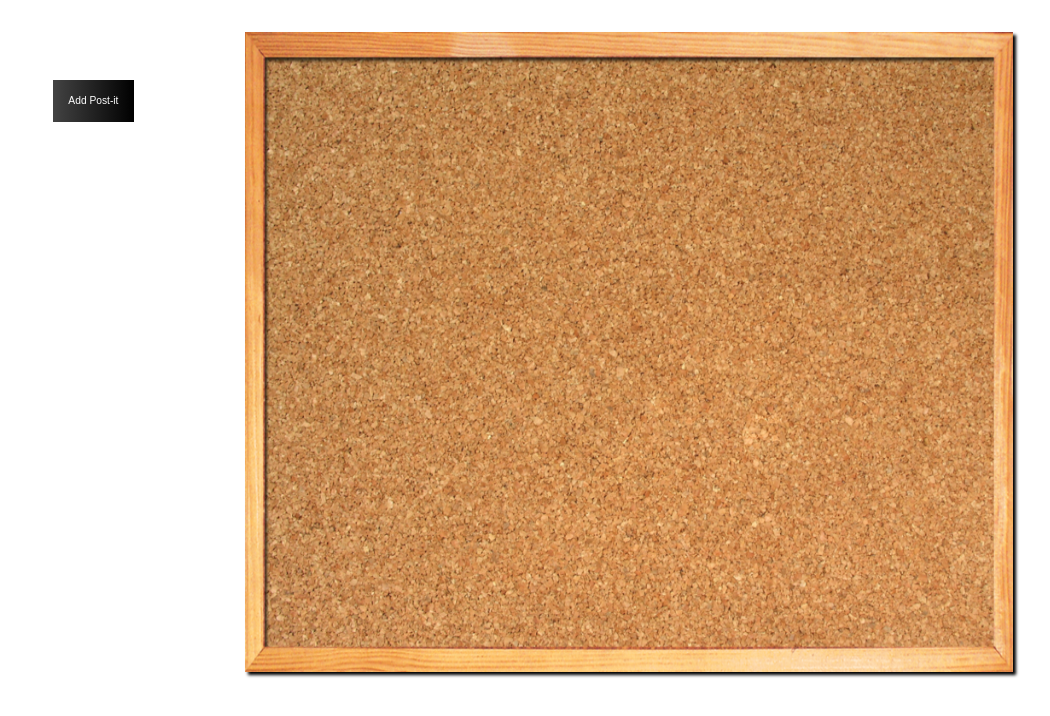
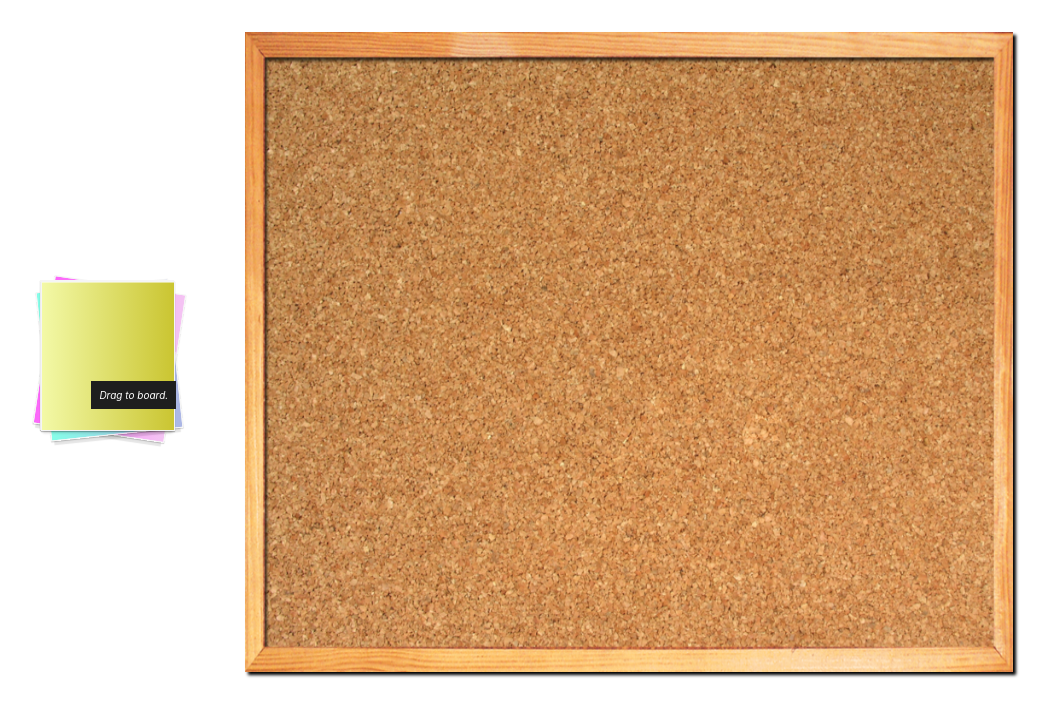
Before and after one commit to OcelotDive/pinboard, a React (Create React App) app: page / in a window 1280 px wide. Shown: the top 716 px of the page, without its empty margins (11-1061 px from the left). Built offline with nearby package versions, Linux system fonts and the light colour scheme.

Commit message:
add: drag and drop

```diff
--- a/src/App.css
+++ b/src/App.css
@@ -1,44 +1,106 @@
 .App {
+    height: 100%;
+    overflow: hidden;
     text-align: center;
-}
-
-.App-logo {
-    height: 40vmin;
-    pointer-events: none;
-}
-
-@media (prefers-reduced-motion: no-preference) {
-    .App-logo {
-        animation: App-logo-spin infinite 20s linear;
-    }
-}
-
-.App-header {
-    background-color: #282c34;
-    min-height: 100vh;
-    display: flex;
-    flex-direction: column;
-    align-items: center;
-    justify-content: center;
-    font-size: calc(10px + 2vmin);
-    color: white;
-}
-
-.App-link {
-    color: #61dafb;
-}
-
-@keyframes App-logo-spin {
-    from {
-        transform: rotate(0deg);
-    }
-    to {
-        transform: rotate(360deg);
-    }
+    width: 100%;
+    -webkit-touch-callout: none;
+    /* iOS Safari */
+    -webkit-user-select: none;
+    /* Safari */
+    -khtml-user-select: none;
+    /* Konqueror HTML */
+    -moz-user-select: none;
+    /* Old versions of Firefox */
+    -ms-user-select: none;
+    /* Internet Explorer/Edge */
+    user-select: none;
+    /* Non-prefixed version, currently
+                                  supported by Chrome, Edge, Opera and Firefox */
 }
 
 #noteUnpin {
     animation: hingeAnim 1s linear;
+}
+
+div.noteStack {
+    position: absolute;
+    top: 30%;
+    left: 4%;
+    max-width: 2.5%;
+    font-size: 22px;
+    width: 2.5%;
+    margin: 40px auto;
+    border: 1px solid #f5f5f5;
+    padding: 50px;
+    background: #CAC531;
+    /* fallback for old browsers */
+    background: -webkit-linear-gradient(to right, #F3F9A7, #CAC531);
+    /* Chrome 10-25, Safari 5.1-6 */
+    background: linear-gradient(to right, #F3F9A7, #CAC531);
+    /* W3C, IE 10+/ Edge, Firefox 16+, Chrome 26+, Opera 12+, Safari 7+ */
+    box-shadow: inset 0 1px 0 0 rgba(255, 255, 255, 0.5), 0 4px 3px -2px rgba(0, 0, 0, .1), 0 1px 1px 0 rgba(0, 0, 0, .2);
+}
+
+.topNote {
+    position: absolute;
+    top: 0;
+    left: 0;
+    max-width: 100%;
+    width: 100%;
+    height: 100%;
+    border: 1px solid #f5f5f5;
+    background: #CAC531;
+    /* fallback for old browsers */
+    background: -webkit-linear-gradient(to right, #F3F9A7, #CAC531);
+    /* Chrome 10-25, Safari 5.1-6 */
+    background: linear-gradient(to right, #F3F9A7, #CAC531);
+    /* W3C, IE 10+/ Edge, Firefox 16+, Chrome 26+, Opera 12+, Safari 7+ */
+    box-shadow: inset 0 1px 0 0 rgba(255, 255, 255, 0.5), 0 4px 3px -2px rgba(0, 0, 0, .1), 0 1px 1px 0 rgba(0, 0, 0, .2);
+}
+
+div.noteStack:before,
+div.noteStack:after {
+    content: '';
+    position: absolute;
+    left: 2px;
+    top: 3px;
+    background: #f4c4f3;
+    /* fallback for old browsers */
+    background: -webkit-linear-gradient(to right, #fc67fa, #f4c4f3);
+    /* Chrome 10-25, Safari 5.1-6 */
+    background: linear-gradient(to right, #fc67fa, #f4c4f3);
+    /* W3C, IE 10+/ Edge, Firefox 16+, Chrome 26+, Opera 12+, Safari 7+ */
+    border: 1px solid #f5f5f5;
+    width: 99%;
+    height: 100%;
+    z-index: -1;
+    box-shadow: 0 7px 1px -3px rgba(0, 0, 0, .1), 0 1px 1px 0 rgba(0, 0, 0, .2);
+    transform: rotate(8.5deg);
+}
+
+div.noteStack:after {
+    top: 4px;
+    transform: rotate(-6deg);
+    background: #acb6e5;
+    /* fallback for old browsers */
+    background: -webkit-linear-gradient(to right, #86fde8, #acb6e5);
+    /* Chrome 10-25, Safari 5.1-6 */
+    background: linear-gradient(to right, #86fde8, #acb6e5);
+    /* W3C, IE 10+/ Edge, Firefox 16+, Chrome 26+, Opera 12+, Safari 7+ */
+}
+
+label {
+    position: absolute;
+    background: #1e1e1e;
+    padding: 5px;
+    right: -3px;
+    bottom: 20px;
+    margin: 0 auto;
+    padding: 8px;
+    color: #fff;
+    text-shadow: none;
+    font-size: 10px;
+    font-style: italic;
 }
 
 @keyframes hingeAnim {
@@ -46,7 +108,6 @@
         -webkit-animation-timing-function: ease-in-out;
         animation-timing-function: ease-in-out;
     }
-
     20%,
     60% {
         -webkit-transform: rotate3d(0, 0, 1, 80deg);
@@ -54,7 +115,6 @@
         -webkit-animation-timing-function: ease-in-out;
         animation-timing-function: ease-in-out;
     }
-
     40%,
     80% {
         -webkit-transform: rotate3d(0, 0, 1, 60deg);
@@ -63,7 +123,6 @@
         animation-timing-function: ease-in-out;
         opacity: 1;
     }
-
     to {
         -webkit-transform: translate3d(0, 700px, 0);
         transform: translate3d(0, 700px, 0);
--- a/src/App.js
+++ b/src/App.js
@@ -1,6 +1,7 @@
 import React, { useState } from 'react';
 import Button from './components/AddButton';
 import Portal from './components/Portal';
+import NoteStack from './components/NoteStack';
 import './App.css';
 
 import Container from './components/Container';
@@ -9,10 +10,9 @@ function App() {
 
   let [notes, setNotes] = useState([]);
 
-
   const addNote = () => {
     if(notes.length < 18) {
-    setNotes([...notes,Math.floor(Math.random() * 20000 + notes.length)]);
+    setNotes([...notes, Math.floor(Math.random() * 1000000 + (notes.length * Math.floor(Math.random() * 1000.5)))]);
     }
     else {
       alert("Pin board full remove some notes first.")
@@ -20,13 +20,13 @@ function App() {
 
   }
 
-      const removeNote = (name, ref) => {
-        ref.current.id = "noteUnpin"
-       console.warn(ref.current)
-
+    const removeNote = (name, ref) => {
+      ref.current.id = "noteUnpin";
+      console.warn(ref.current);
+      //Give animation time to finish
         setTimeout(() => {
-        setNotes(notes.filter((note) => {
-          return note != name;
+          setNotes(notes.filter((note) => {
+          return note !== name;
         } ))
       }, 1000)
   }
@@ -35,18 +35,18 @@ function App() {
     let newNotes = notes.slice(0);
     newNotes[index] = e.target.value;
     setNotes(newNotes);
-   console.log(e.target.value)
+    console.log(e.target.value);
+  }
 
 
-  }
 
   return (
     <div className="App">
-      <Container notes={notes} removeNote={removeNote} textAdded={textAdded}>
+      <Container notes={notes} removeNote={removeNote} textAdded={textAdded} addNote={addNote}>
 
       </Container>
-      <Button addNote={addNote}/>
-
+      {/*(<Button addNote={addNote}/>*/}
+      <NoteStack />
     </div>
   );
 }
--- a/src/components/Container.js
+++ b/src/components/Container.js
@@ -25,9 +25,21 @@ const StyledBackground = styled.img`
 `
 
 
-const Container = ({notes, removeNote, textAdded}) => {
+const Container = ({notes, removeNote, textAdded, addNote}) => {
+
+    const noteDropped = (e) => {
+        e.stopPropagation();
+        e.preventDefault();
+        console.log("Dropped")
+        addNote();
+    }
+
+    const dragOver = (e) => {
+        e.stopPropagation();
+        e.preventDefault();
+    }
     return (
-        <StyledContainer>
+        <StyledContainer id="pinboard" onDragOver={dragOver} onDrop={noteDropped}>
             <StyledBackground src={corkImage}/>
 
 
--- a/src/components/Note.js
+++ b/src/components/Note.js
@@ -11,31 +11,27 @@ const fadeAnim = keyframes`
 `
 
 const StyledNote = styled.a`
-width: 14%;
-height: 22%;
+animation: ${fadeAnim} .5s linear;
+background: #CAC531;  /* fallback for old browsers */
+background: -webkit-linear-gradient(to right, #F3F9A7, #CAC531);  /* Chrome 10-25, Safari 5.1-6 */
+background: linear-gradient(to right, #F3F9A7, #CAC531); /* W3C, IE 10+/ Edge, Firefox 16+, Chrome 26+, Opera 12+, Safari 7+ */
+border: 1px solid rgba(0,0,0,.25);
 box-shadow: 0 6px 9px rgba(0,0,0,.25);
 -webkit-box-shadow: 0 6px 9px rgba(0,0,0);
 -moz-box-shadow: 0 6px 9px rgba(0,0,0);
 float: left;
+height: 22%;
 margin: 8px;
-border: 1px solid rgba(0,0,0,.25);
+width: 14%;
 z-index: 3;
 transform: rotate(-3.5deg);
 -webkit-transform: rotate(-3.5deg);
 -moz-transform: rotate(-3.5deg);
-background: #CAC531;  /* fallback for old browsers */
-background: -webkit-linear-gradient(to right, #F3F9A7, #CAC531);  /* Chrome 10-25, Safari 5.1-6 */
-background: linear-gradient(to right, #F3F9A7, #CAC531); /* W3C, IE 10+/ Edge, Firefox 16+, Chrome 26+, Opera 12+, Safari 7+ */
-
-animation: ${fadeAnim} .5s linear;
-
-
 
 &:nth-of-type(2n + 0) {
 background: #f4c4f3;  /* fallback for old browsers */
 background: -webkit-linear-gradient(to right, #fc67fa, #f4c4f3);  /* Chrome 10-25, Safari 5.1-6 */
 background: linear-gradient(to right, #fc67fa, #f4c4f3); /* W3C, IE 10+/ Edge, Firefox 16+, Chrome 26+, Opera 12+, Safari 7+ */
-
 }
 
 &:nth-of-type(4n + 2) {
@@ -43,6 +39,7 @@ background: linear-gradient(to right, #fc67fa, #f4c4f3); /* W3C, IE 10+/ Edge, F
 -webkit-transform: rotate(3.5deg);
 -moz-transform: rotate(3.5deg);
 }
+
 &:nth-of-type(3n + 7) {
 transform: rotate(-1.5deg);
 -webkit-transform: rotate(-1.5deg);
@@ -65,40 +62,42 @@ background-image: radial-gradient(green 50%, black 100%);
 background: #acb6e5;  /* fallback for old browsers */
 background: -webkit-linear-gradient(to right, #86fde8, #acb6e5);  /* Chrome 10-25, Safari 5.1-6 */
 background: linear-gradient(to right, #86fde8, #acb6e5); /* W3C, IE 10+/ Edge, Firefox 16+, Chrome 26+, Opera 12+, Safari 7+ */
-
-
-
 }
 `;
 
 const StyledPin = styled.div`
-
-width: 12%;
-height: 12%;
-border-radius: 50%;
 background-image: -moz-radial-gradient(45px 45px 45deg, circle cover, yellow 50%, black 100%);
 background-image: -webkit-radial-gradient(45px 45px, circle cover, yellow, black);
 background-image: radial-gradient(yellow 50%, black 100%);
+border-radius: 50%;
+height: 12%;
+margin-left: calc(50% - 6%);
+margin-top: 5%;
+width: 12%;
 z-index: 9999;
-margin-top: 5%;
-margin-left: calc(50% - 6%);
+
+&:hover {
+    cursor: grab;
+}
 `;
 
 
 const StyledText = styled.textarea`
-position: absolute;
-width: 100%;
-font-family: 'The Girl Next Door', cursive;
-height: calc(100% - (22px + 5%));
-overflow: hidden;
-display: flex;
-justify-content: center;
 align-items: center;
-font-size: .8vw;
 background-color: inherit;
 border: none;
+font-family: 'The Girl Next Door', cursive;
+font-size: .8vw;
+font-weight: bold;
+display: flex;
+height: calc(100% - (22px + 5%));
+justify-content: center;
+outline: none;
+overflow: hidden;
+padding: 0 3%;
+position: absolute;
 resize: none;
-outline: none
+width: 91%;
 `;
 
 
@@ -108,8 +107,7 @@ const Note = ({removeNote, textAdded, index, name}) => {
     const noteRef = useRef();
     return (
         <StyledNote ref={noteRef}>
-           {name}
-            <StyledPin className="pin" onClick={(e) => removeNote(name, noteRef, e)}></StyledPin>
+            <StyledPin className="pin" onClick={(e) => removeNote(name, noteRef)}></StyledPin>
             <StyledText onChange={(e) =>textAdded(index, e)}></StyledText>
         </StyledNote>
     )
--- /dev/null
+++ b/src/components/NoteStack.js
@@ -0,0 +1,23 @@
+import React from 'react';
+import styled from 'styled-components';
+
+
+const NoteStack = () => {
+
+
+
+
+
+
+    return(
+        <div className="noteStack">
+            <div className="topNote" draggable="true"></div>
+            <label>Drag to board.</label>
+            <p></p>
+            <br/>
+        </div>
+    )
+}
+
+
+export default NoteStack;
```
Also changed, not shown: 1 other file (tests, documents, lock files or other folders). Lines whose indentation alone changed are shown as unchanged.
